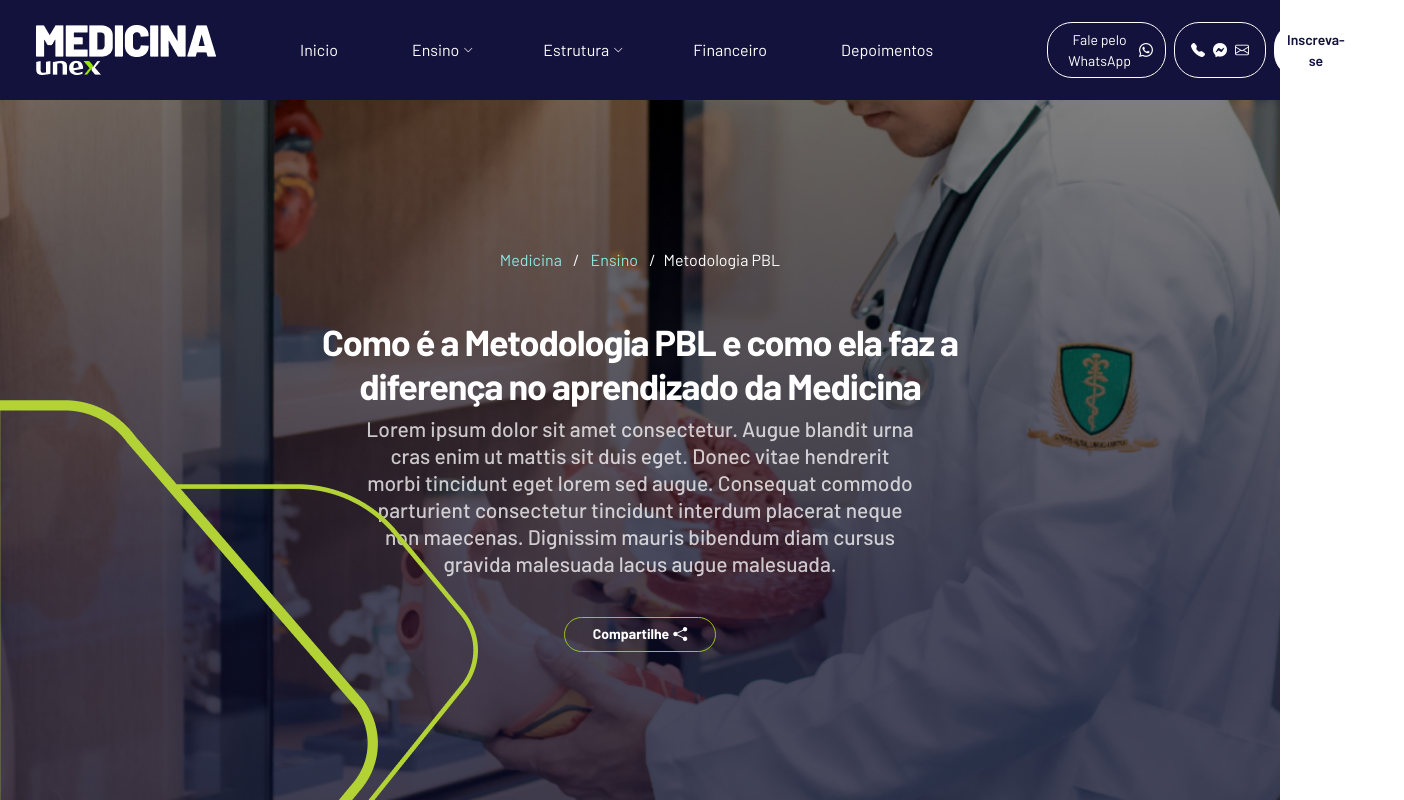
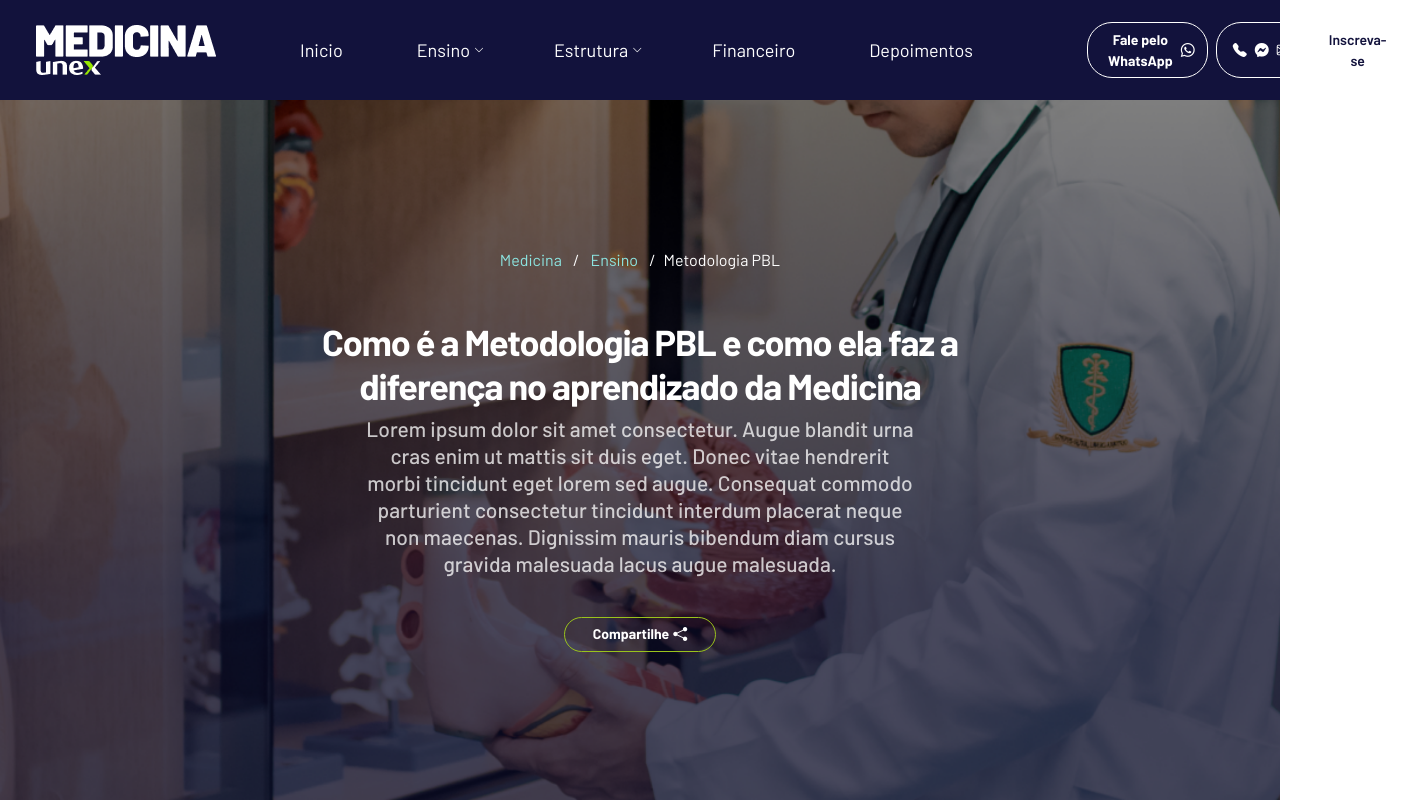
Before and after one commit to Wallacewss2033/dev-frontend, a React (Create React App) app: page / in a window 1280 px wide. Shown: the top 800 px of the page, 1404 px wide, since content can reach past the window. Built offline with nearby package versions, Linux system fonts and the light colour scheme.

Commit message:
fix: ajustar fonts

```diff
--- a/src/components/Banner/styles.css
+++ b/src/components/Banner/styles.css
@@ -46,9 +46,3 @@
 .text-aquamarine {
   color: #8ce5e1;
 }
-
-.image-designer {
-  position: absolute;
-  top: 400px;
-  left: 0;
-}
--- a/src/components/Header/styles.css
+++ b/src/components/Header/styles.css
@@ -19,3 +19,11 @@
   width: 180px;
   height: 50px;
 }
+
+.navbar-nav li {
+  font-size: 18px;
+}
+
+.navbar-nav button span{
+  font-weight: 700;
+}
```
